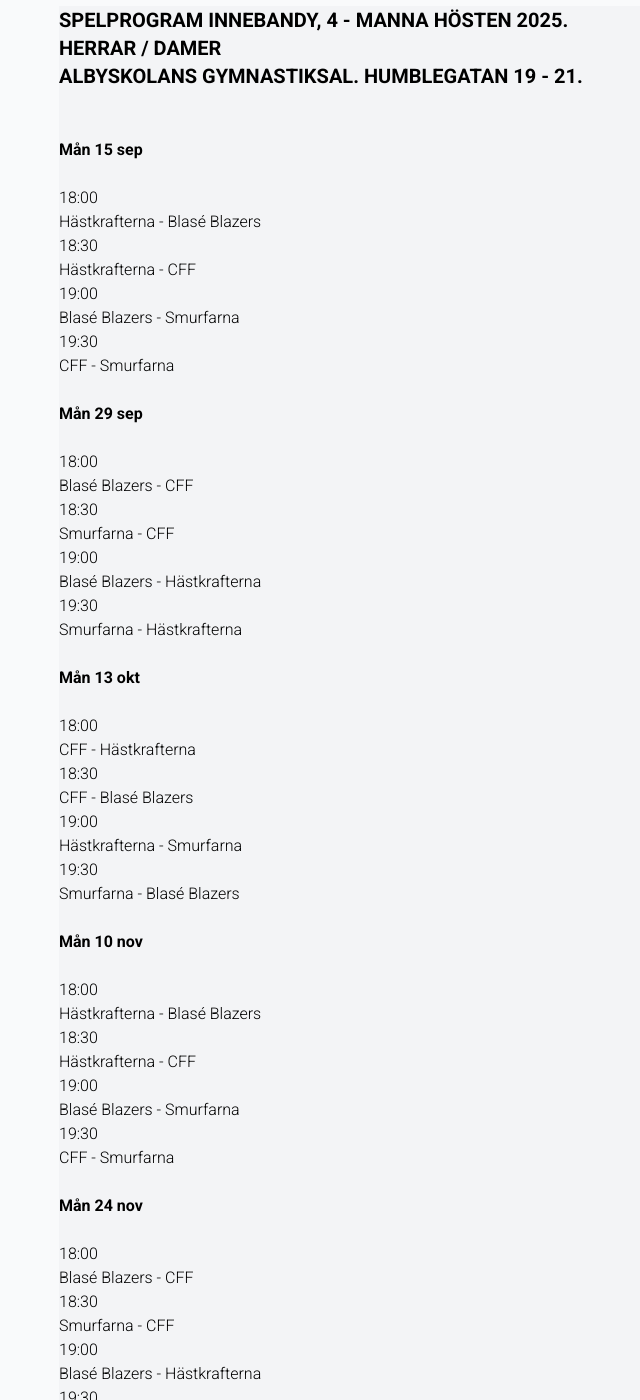
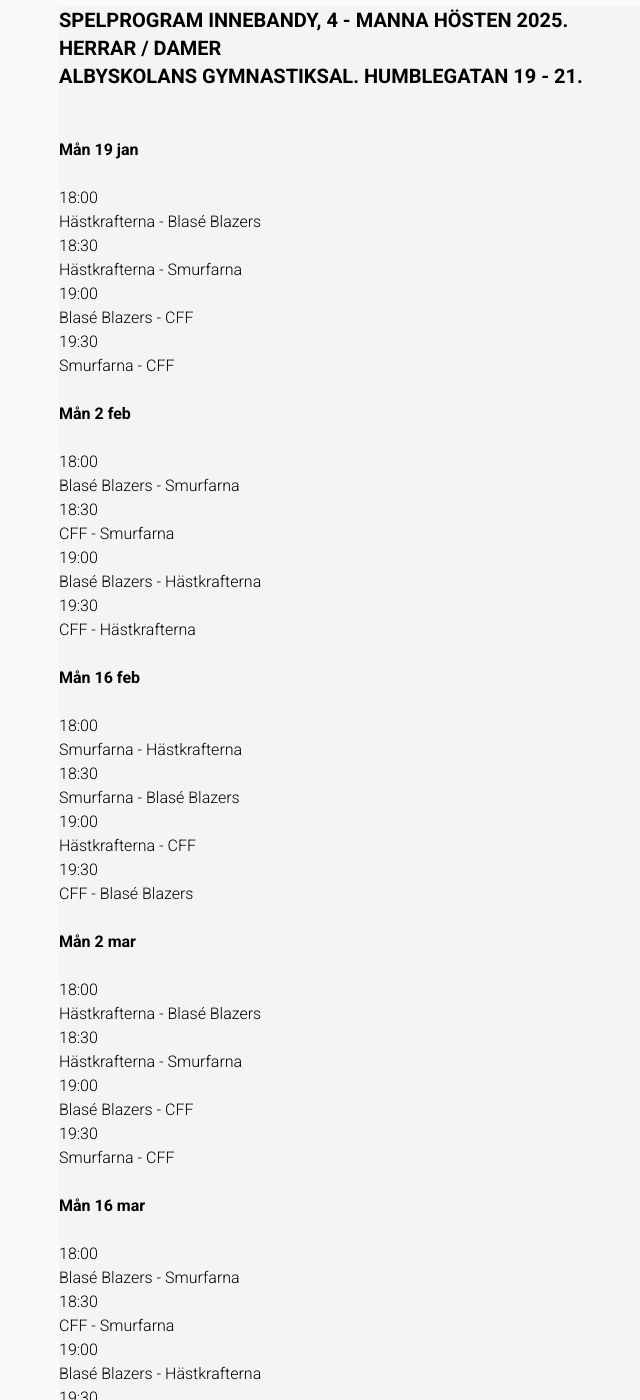
Before and after one commit to andreashogvall/andreashogvall.github.io, a Jekyll site: the page built from spelprogram.html, in a window 1280 px wide and 1400 px high, scrolled down 233 px. Shown: the whole window, without its empty margins (245-885 px from the left). Built offline with Jekyll 4.4.1, drawn with Linux system fonts in a browser that asks for light colours; nearby versions of some CDN libraries; some of the changed text lies outside the part shown.

Commit message:
Update spelprogram.html

```diff
--- a/spelprogram.html
+++ b/spelprogram.html
@@ -11,65 +11,65 @@ description: "Innebandykorpen"
 
 <br>
 <br>
-<p class="text-sm md:text-base font-semibold">Mån 15 sep</p><br>
+<p class="text-sm md:text-base font-semibold">Mån 19 jan</p><br>
 18:00<br>
 Hästkrafterna - Blasé Blazers<br>
 18:30<br>
-Hästkrafterna - CFF<br>
+Hästkrafterna - Smurfarna<br>
 19:00<br>
+Blasé Blazers - CFF<br>
+19:30<br>
+Smurfarna - CFF<br>
+<br>
+<p class="text-sm md:text-base font-semibold">Mån 2 feb</p><br>
+18:00<br>
 Blasé Blazers - Smurfarna<br>
-19:30<br>
+18:30<br>
 CFF - Smurfarna<br>
-<br>
-<p class="text-sm md:text-base font-semibold">Mån 29 sep</p><br>
-18:00<br>
-Blasé Blazers - CFF<br>
-18:30<br>
-Smurfarna - CFF<br>
 19:00<br>
 Blasé Blazers - Hästkrafterna<br>
 19:30<br>
+CFF - Hästkrafterna<br>
+<br>
+<p class="text-sm md:text-base font-semibold">Mån 16 feb</p><br>
+18:00<br>
 Smurfarna - Hästkrafterna<br>
+18:30<br>
+Smurfarna - Blasé Blazers<br>
+19:00<br>
+Hästkrafterna - CFF<br>
+19:30<br>
+CFF - Blasé Blazers<br>
 <br>
-<p class="text-sm md:text-base font-semibold">Mån 13 okt</p><br>
-18:00<br>
-CFF - Hästkrafterna<br>
-18:30<br>
-CFF - Blasé Blazers<br>
-19:00<br>
-Hästkrafterna - Smurfarna<br>
-19:30<br>
-Smurfarna - Blasé Blazers<br>
-<br>
-<p class="text-sm md:text-base font-semibold">Mån 10 nov</p><br>
+<p class="text-sm md:text-base font-semibold">Mån 2 mar</p><br>
 18:00<br>
 Hästkrafterna - Blasé Blazers<br>
 18:30<br>
-Hästkrafterna - CFF<br>
+Hästkrafterna - Smurfarna<br>
 19:00<br>
+Blasé Blazers - CFF<br>
+19:30<br>
+Smurfarna - CFF<br>
+<br>
+<p class="text-sm md:text-base font-semibold">Mån 16 mar</p><br>
+18:00<br>
 Blasé Blazers - Smurfarna<br>
-19:30<br>
+18:30<br>
 CFF - Smurfarna<br>
-<br>
-<p class="text-sm md:text-base font-semibold">Mån 24 nov</p><br>
-18:00<br>
-Blasé Blazers - CFF<br>
-18:30<br>
-Smurfarna - CFF<br>
 19:00<br>
 Blasé Blazers - Hästkrafterna<br>
 19:30<br>
+CFF - Hästkrafterna<br>
+<br>
+<p class="text-sm md:text-base font-semibold">Mån 13 apr</p><br>
+18:00<br>
 Smurfarna - Hästkrafterna<br>
-<br>
-<p class="text-sm md:text-base font-semibold">Mån 8 dec</p><br>
-18:00<br>
-CFF - Hästkrafterna<br>
 18:30<br>
+Smurfarna - Blasé Blazers<br>
+19:00<br>
+Hästkrafterna - CFF<br>
+19:30<br>
 CFF - Blasé Blazers<br>
-19:00<br>
-Hästkrafterna - Smurfarna<br>
-19:30<br>
-Smurfarna - Blasé Blazers<br>
 <p class="text-lg font-bold">
 SLUTSPEL?:<br>
 To be continued...<br>
```
